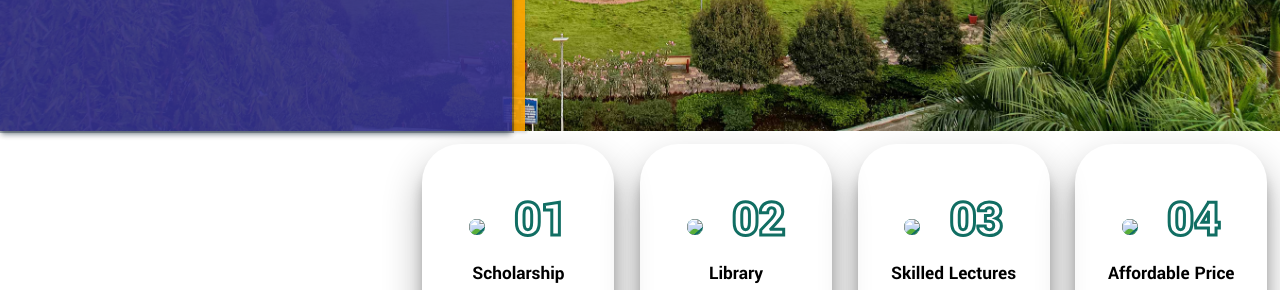
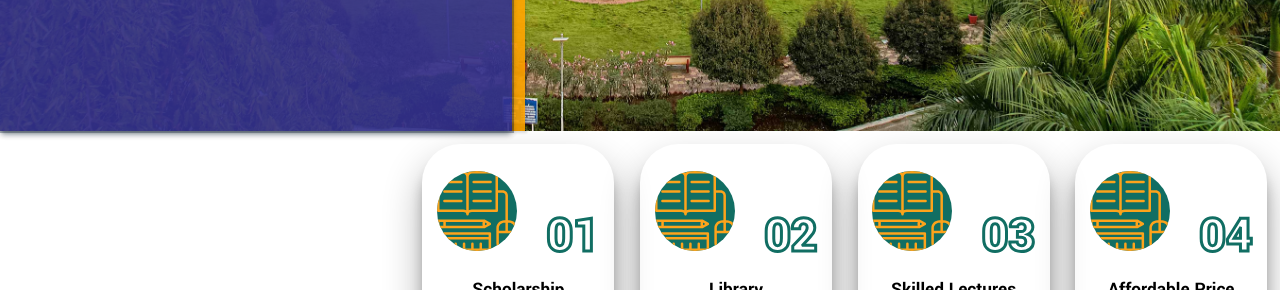
Before and after one commit to abhishek972986/wesbiterepo, a plain HTML site: page index.html in a window 1280 px wide. Shown: the part 653-943 px from the top of the page. Drawn offline with nearby package versions, Linux system fonts and the light colour scheme; the site is published under a folder, as on GitHub Pages, so addresses that start at the root find nothing; a web font is replaced by a local one.

Commit message:
Update index.html

```diff
--- a/index.html
+++ b/index.html
@@ -71,7 +71,7 @@
         <div class="feature">
             <div class="feature-cards">
                 <div class="feature-card">
-                    <div class="feature-card-icon"><img src="/images/course-material.svg" width="80px" > <span>01</span></div>
+                    <div class="feature-card-icon"><img src="images/course-material.svg" width="80px" > <span>01</span></div>
                     <div class="feature-card-title">Scholarship</div>
                     <div class="feature-card-content">It is a long established fact that a reader will be distracted.
 
@@ -79,7 +79,7 @@
             </div>
         </div>
         <div class="feature-card">
-            <div class="feature-card-icon"><img src="/images/course-material.svg" width="80px"> <span>02</span></div>
+            <div class="feature-card-icon"><img src="images/course-material.svg" width="80px"> <span>02</span></div>
             <div class="feature-card-title">Library</div>
             <div class="feature-card-content">It is a long established fact that a reader will be distracted.
 
@@ -87,7 +87,7 @@
     </div>
 </div>
 <div class="feature-card">
-    <div class="feature-card-icon"><img src="/images/course-material.svg" width="80px"> <span>03</span></div>
+    <div class="feature-card-icon"><img src="images/course-material.svg" width="80px"> <span>03</span></div>
     <div class="feature-card-title">Skilled Lectures</div>
     <div class="feature-card-content">It is a long established fact that a reader will be distracted.
 
@@ -95,7 +95,7 @@
 </div>
 </div>
 <div class="feature-card">
-    <div class="feature-card-icon"><img src="/images/course-material.svg" width="80px"> <span>04</span></div>
+    <div class="feature-card-icon"><img src="images/course-material.svg" width="80px"> <span>04</span></div>
     <div class="feature-card-title">Affordable Price</div>
     <div class="feature-card-content">It is a long established fact that a reader will be distracted.
 
```
